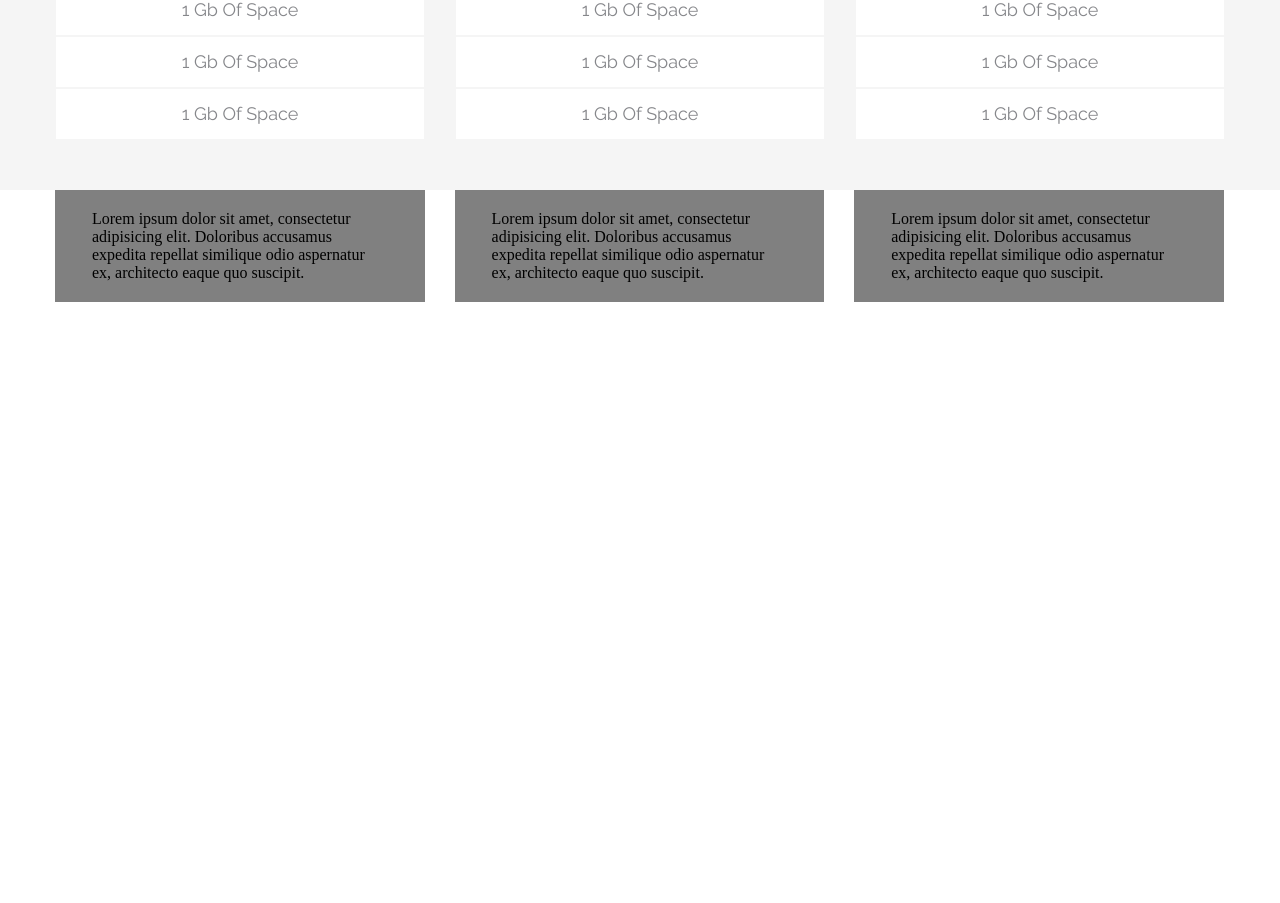
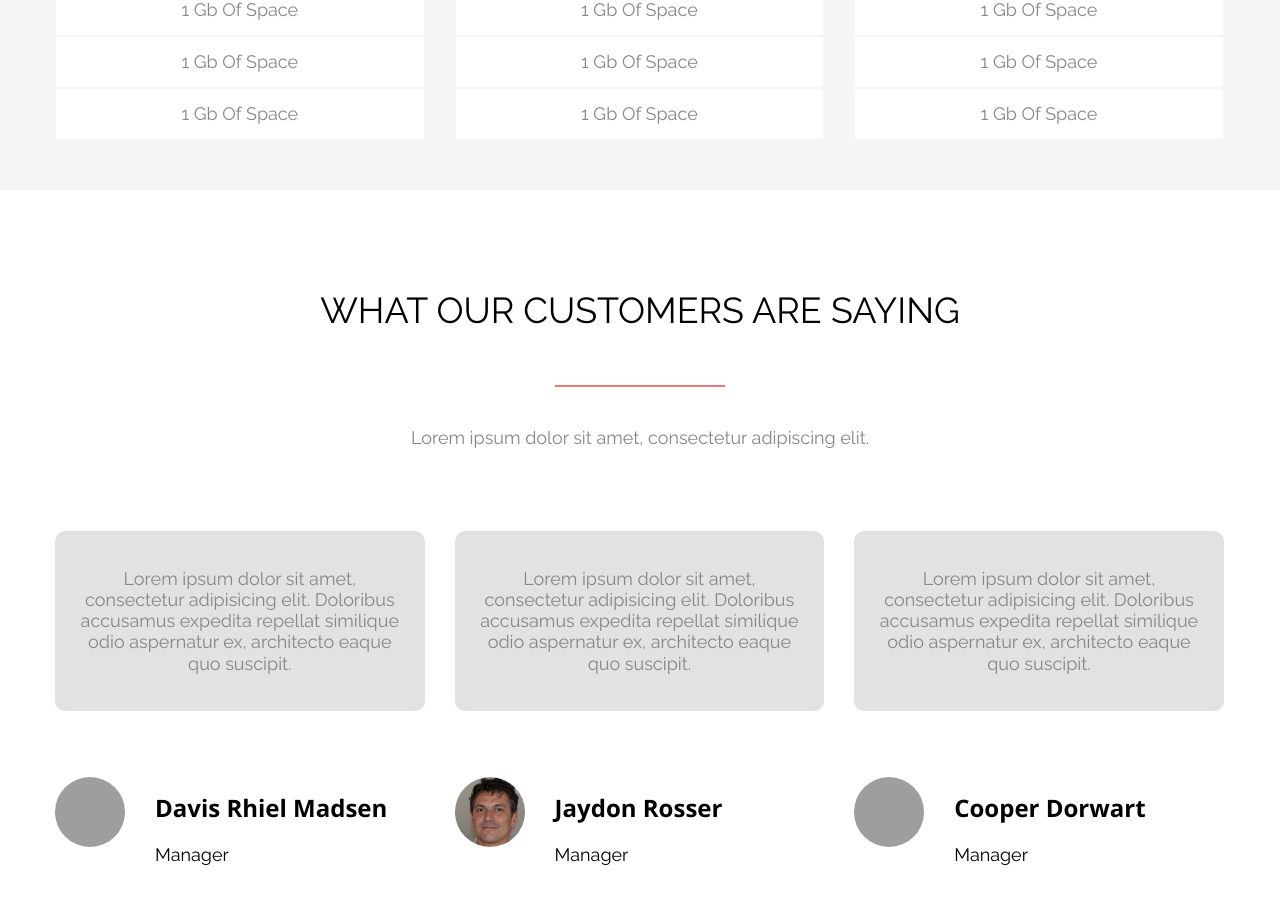
Before and after one commit to VeraShy/Axit_TMS, a plain HTML site: page index.html in a window 1280 px wide. Shown: the part 2233-3136 px from the top of the page. Before the commit the page ends 2535 px from the top, so only its background shows below. Drawn offline with nearby package versions, Linux system fonts and the light colour scheme; grey boxes are pictures that could not be loaded.

Commit message:
Reviews section done

```diff
--- a/index.html
+++ b/index.html
@@ -131,6 +131,7 @@
                 </p>
             </div>
             <div class="pricing-content">
+                <a href="#">
                     <div class="pricing-content-item">
                         <ul>
                             <li class="pricing-content-item__head">Basic</li>
@@ -144,6 +145,8 @@
                             <li class="pricing-content-item__text">1 Gb Of Space</li>
                         </ul>
                     </div>
+                </a>
+                <a href="#">
                     <div class="pricing-content-item">
                         <ul>
                             <li class="pricing-content-item__head">Optima</li>
@@ -157,6 +160,8 @@
                             <li class="pricing-content-item__text">1 Gb Of Space</li>
                         </ul>
                     </div>
+                </a>
+                <a href="#">
                     <div class="pricing-content-item">
                         <ul>
                             <li class="pricing-content-item__head">Pro</li>
@@ -170,11 +175,21 @@
                             <li class="pricing-content-item__text">1 Gb Of Space</li>
                         </ul>
                     </div>
+                </a>
             </div>
         </div>
     </section>
     <section class="reviews">
         <div class="wrapper">
+            <div class="section-head">
+                <h2 class="section-head__title">
+                    WHAT OUR CUSTOMERS ARE SAYING
+                </h2>
+                <hr class="section-head__line">
+                <p class="section-head__text">
+                    Lorem ipsum dolor sit amet, consectetur adipiscing elit.
+                </p>
+            </div>
             <div class="reviews-content">
                 <div class="reviews-content-item">
                     <div class="reviews-content-item__quote">
@@ -183,6 +198,19 @@
                         accusamus expedita repellat similique
                         odio aspernatur ex, architecto eaque
                         quo suscipit.
+                    </div>
+                    <div class="reviews-content-item__author">
+                        <div class="reviews-content-item__author-img">
+                            <img src="assets/manager1.png" alt="">
+                        </div>
+                        <div class="reviews-content-item__author-about">
+                            <p class="reviews-content-item__author-about-name">
+                                Davis Rhiel Madsen
+                            </p>
+                            <p class="reviews-content-item__author-about-prof">
+                                Manager
+                            </p>
+                        </div>
                     </div>
                 </div>
                 <div class="reviews-content-item">
@@ -193,6 +221,19 @@
                         odio aspernatur ex, architecto eaque
                         quo suscipit.
                     </div>
+                    <div class="reviews-content-item__author">
+                        <div class="reviews-content-item__author-img">
+                            <img src="assets/manager2.png" alt="">
+                        </div>
+                        <div class="reviews-content-item__author-about">
+                            <p class="reviews-content-item__author-about-name">
+                                Jaydon Rosser
+                            </p>
+                            <p class="reviews-content-item__author-about-prof">
+                                Manager
+                            </p>
+                        </div>
+                    </div>
                 </div>
                 <div class="reviews-content-item">
                     <div class="reviews-content-item__quote">
@@ -202,6 +243,19 @@
                         odio aspernatur ex, architecto eaque
                         quo suscipit.
                     </div>
+                    <div class="reviews-content-item__author">
+                        <div class="reviews-content-item__author-img">
+                            <img src="assets/manager3.png" alt="">
+                        </div>
+                        <div class="reviews-content-item__author-about">
+                            <p class="reviews-content-item__author-about-name">
+                                Cooper Dorwart
+                            </p>
+                            <p class="reviews-content-item__author-about-prof">
+                                Manager
+                            </p>
+                        </div>
+                    </div>
                 </div>
             </div>
         </div>
--- a/styles/style.css
+++ b/styles/style.css
@@ -232,14 +232,18 @@
 }
 .pricing-content {
     display: flex;
-    justify-content: space-between;
-    margin-top: 59px;
+    margin: 59px -15px 0 -15px;
+}
+.pricing-content a {
+    width: 33.3%;
+    padding: 0 15px;
 }
 .pricing-content-item {
-    width: 370px;
     height: max-content;
     text-align: center;
     padding-top: 20px;
+    transition: 0.3s;
+    cursor: pointer;
 }
 .pricing-content-item:hover {
     padding-top: 0px;
@@ -286,9 +290,13 @@
     padding: 15px 0;
     border: 1px solid #F5F5F5;
 }
+.reviews {
+    padding: 45px 0 64px 0;
+}
 .reviews-content {
     display: flex;
     margin: 0 -15px;
+    padding: 43px 0 0 0;
 }
 .reviews-content-item {
     width: 33.3%;
@@ -296,6 +304,49 @@
 }
 .reviews-content-item__quote {
     width: 100%;
-    background-color: grey;
-    padding: 20px 37px;
+    background-color: #E2E2E2;
+    border: none;
+    border-radius: 10px 10px;
+    font-family: 'Raleway';
+    font-weight: 400;
+    font-size: 18px;
+    line-height: 21.13px;
+    color: #86878B;
+    text-align: center;
+    padding: 37px 20px;
 }
+.reviews-content-item__author {
+    display: flex;
+    padding-top: 66px;
+}
+.reviews-content-item__author-img {
+    width: 70px;
+    height: 70px;
+    overflow: hidden;
+    border: none;
+    border-radius: 50%;
+    margin-right: 30px;
+    flex-shrink: 0;
+}
+.reviews-content-item__author-img img {
+    width: inherit;
+    height: inherit;
+}
+.reviews-content-item__author-about {
+    padding-top: 15px;
+}
+.reviews-content-item__author-about-name {
+    font-family: 'Open Sans';
+    font-weight: 700;
+    font-size: 24px;
+    line-height: 32.68px;
+    color: #000000;
+    padding-bottom: 20px;
+}
+.reviews-content-item__author-about-prof {
+    font-family: 'Raleway';
+    font-weight: 400;
+    font-size: 18px;
+    line-height: 21.13px;
+    color: #000000;
+}
```
Also changed, not shown: assets/manager2.png (added), 2 other files. Lines whose indentation alone changed are shown as unchanged.
